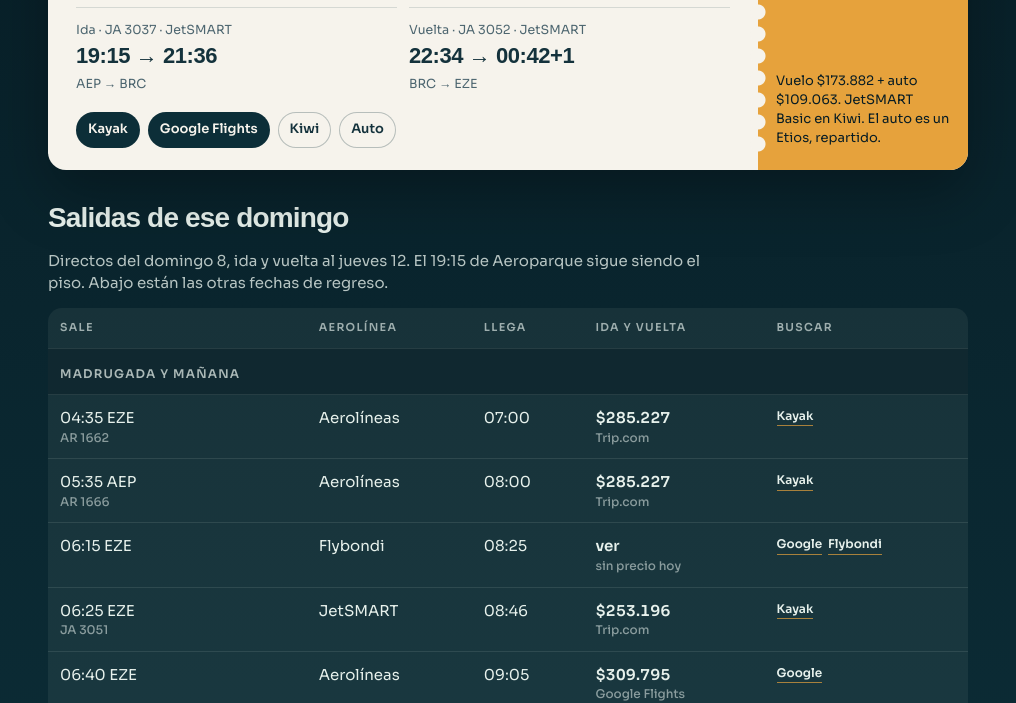
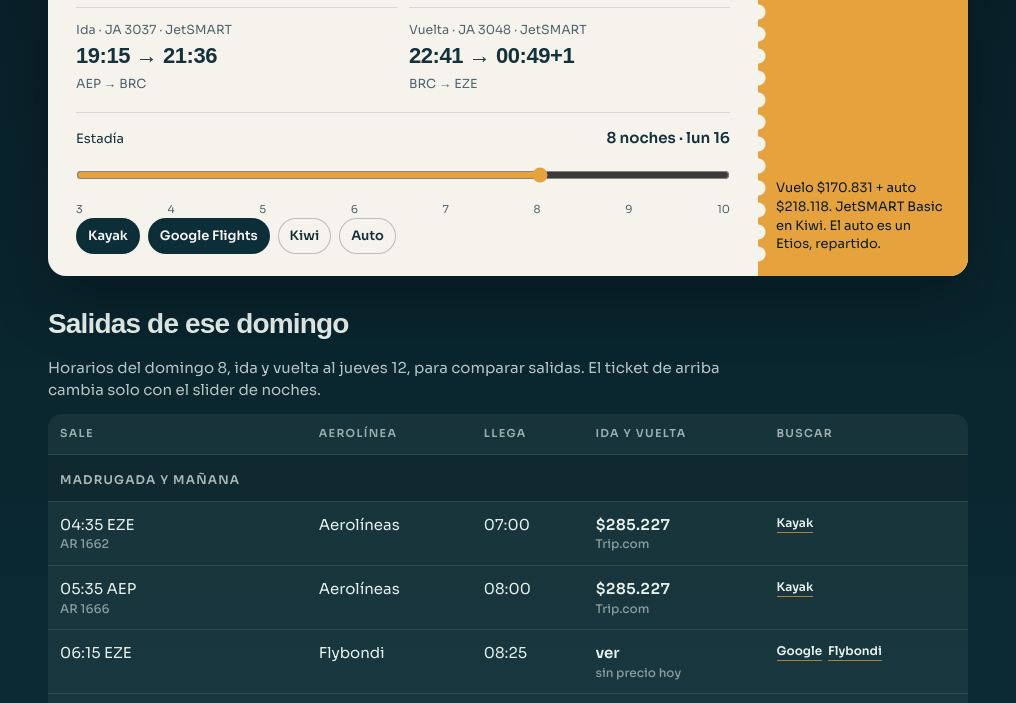
Before and after one commit to agusalex/bariloche-noviembre, a website: page index.html in a window 1280 px wide. Shown: the part 355-1058 px from the top of the page, without its empty margins (132-1148 px from the left). Drawn offline with Linux system fonts and the light colour scheme; a web font is replaced by a local one.

Commit message:
Fijar el regreso al lunes 16 y elegir la estadía con un slider.
El ticket principal carga solo el vuelo más barato de esas noches, de 3 a 10.

```diff
--- a/index.html
+++ b/index.html
@@ -359,6 +359,35 @@
     }
     .panel[hidden] { display: none; }
 
+    .stay {
+      margin-top: 16px;
+      padding-top: 14px;
+      border-top: 1px solid var(--line);
+    }
+    .stay label {
+      display: flex;
+      justify-content: space-between;
+      align-items: baseline;
+      gap: 12px;
+      font-size: 13px;
+      margin-bottom: 4px;
+    }
+    .stay strong { font-size: 15px; }
+    .stay input[type="range"] {
+      width: 100%;
+      height: 44px;
+      margin: 0;
+      accent-color: var(--sun);
+      cursor: pointer;
+    }
+    .stay-ticks {
+      display: flex;
+      justify-content: space-between;
+      font-size: 11px;
+      color: #4d6670;
+    }
+    tr.picked td { outline: 1px solid rgba(230, 162, 60, 0.55); }
+
     @media (prefers-reduced-motion: reduce) {
       html { scroll-behavior: auto; }
     }
@@ -394,41 +423,46 @@
     <div class="wrap">
     <article class="pass">
       <div class="pass-main">
-        <p class="eyebrow">Salís el domingo 8</p>
+        <p class="eyebrow js-eyebrow">Salís el domingo 8 · volvés el lunes 16</p>
         <div class="route">BUE <span class="line"></span> BRC</div>
-        <p class="when">Domingo 8 nov → jueves 12 nov · 4 noches · directo · ida Aeroparque, vuelta Ezeiza</p>
+        <p class="when js-when">Domingo 8 nov → lunes 16 nov · 8 noches · directo · ida Aeroparque</p>
         <div class="legs">
           <div class="leg">
-            <small>Ida · JA 3037 · JetSMART</small>
-            <b>19:15 → 21:36</b>
-            <small>AEP → BRC</small>
+            <small class="js-out-flight">Ida · JA 3037 · JetSMART</small>
+            <b class="js-out-time">19:15 → 21:36</b>
+            <small class="js-out-airports">AEP → BRC</small>
           </div>
           <div class="leg">
-            <small>Vuelta · JA 3052 · JetSMART</small>
-            <b>22:34 → 00:42+1</b>
-            <small>BRC → EZE</small>
+            <small class="js-in-flight">Vuelta · JA 3048 · JetSMART</small>
+            <b class="js-in-time">22:41 → 00:49+1</b>
+            <small class="js-in-airports">BRC → EZE</small>
           </div>
         </div>
+        <div class="stay">
+          <label for="stay-days">Estadía <strong class="js-stay-label">8 noches · lun 16</strong></label>
+          <input id="stay-days" type="range" min="3" max="10" value="8" step="1" aria-valuemin="3" aria-valuemax="10" aria-valuenow="8" aria-label="Cantidad de noches" />
+          <div class="stay-ticks"><span>3</span><span>4</span><span>5</span><span>6</span><span>7</span><span>8</span><span>9</span><span>10</span></div>
+        </div>
         <div class="actions">
-          <a href="https://www.kayak.com.ar/flights/BUE-BRC/2026-11-08/2026-11-12?sort=price_a">Kayak</a>
-          <a href="https://www.google.com/travel/flights/search?hl=es-419&amp;curr=ARS&amp;q=Flights%20from%20Buenos%20Aires%20to%20Bariloche%20on%202026-11-08%20through%202026-11-12">Google Flights</a>
-          <a class="ghost" href="https://www.kiwi.com/es/search/results/aep/brc/2026-11-08/2026-11-12">Kiwi</a>
-          <a class="ghost" href="https://www.kayak.com.ar/cars/BRC/2026-11-08/2026-11-12?sort=price_a">Auto</a>
+          <a class="js-link-kayak" href="https://www.kayak.com.ar/flights/BUE-BRC/2026-11-08/2026-11-16?sort=price_a">Kayak</a>
+          <a class="js-link-google" href="https://www.google.com/travel/flights/search?hl=es-419&amp;curr=ARS&amp;q=Flights%20from%20Buenos%20Aires%20to%20Bariloche%20on%202026-11-08%20through%202026-11-16">Google Flights</a>
+          <a class="ghost js-link-kiwi" href="https://www.kiwi.com/es/search/results/aep/brc/2026-11-08/2026-11-16">Kiwi</a>
+          <a class="ghost js-link-car" href="https://www.kayak.com.ar/cars/BRC/2026-11-08/2026-11-16?sort=price_a">Auto</a>
         </div>
       </div>
       <aside class="stub">
-        <div class="price" data-flight="173882" data-car="218126" data-note="JetSMART Basic en Kiwi. El auto es un Etios, repartido.">
+        <div class="price js-sun-price" data-flight="170831" data-car="436236" data-note="JetSMART Basic en Kiwi. El auto es un Etios, repartido.">
           <small class="js-hero-label">por persona · x2</small>
-          <span class="js-hero">$282.945</span>
+          <span class="js-hero">$388.949</span>
         </div>
-        <p class="js-hero-note">Vuelo $173.882 + auto $109.063. JetSMART Basic en Kiwi. El auto es un Etios, repartido.</p>
+        <p class="js-hero-note">Vuelo $170.831 + auto $218.118. JetSMART Basic en Kiwi. El auto es un Etios, repartido.</p>
       </aside>
     </article>
     </div>
 
   <section>
     <h2>Salidas de ese domingo</h2>
-    <p class="note">Directos del domingo 8, ida y vuelta al jueves 12. El 19:15 de Aeroparque sigue siendo el piso. Abajo están las otras fechas de regreso.</p>
+    <p class="note">Horarios del domingo 8, ida y vuelta al jueves 12, para comparar salidas. El ticket de arriba cambia solo con el slider de noches.</p>
     <table>
       <thead>
         <tr>
@@ -643,7 +677,7 @@
 
   <section>
     <h2>Cuándo volver</h2>
-    <p class="note">Misma ida el domingo 8. Cambia la vuelta. El piso con auto a x2 es volver el jueves 12: $282.945 por persona. Volver el lunes 16 baja el vuelo a $170.831, pero el auto de 8 noches se come la diferencia.</p>
+    <p class="note">Misma ida el domingo 8. El slider del ticket elige la estadía; acá están todas. El viaje principal es el lunes 16: vuelo $170.831. Con auto a x2, el jueves 12 sigue siendo más barato en total.</p>
     <table>
       <thead>
         <tr>
@@ -655,7 +689,7 @@
         </tr>
       </thead>
       <tbody>
-        <tr class="best" data-flight="173882" data-car="218126">
+        <tr data-nights="4" data-flight="173882" data-car="218126">
           <td data-label="Volver">Jue 12<span class="delta">4 noches · 19:15 AEP / 22:34 EZE</span></td>
           <td class="num" data-label="Vuelo">$173.882<span class="delta">JA 3037 · JA 3052</span></td>
           <td class="num" data-label="Auto / pers."><span class="js-car">$109.063</span></td>
@@ -668,7 +702,7 @@
             </div>
           </td>
         </tr>
-        <tr data-flight="221165" data-car="174235">
+        <tr data-nights="3" data-flight="221165" data-car="174235">
           <td data-label="Volver">Mié 11<span class="delta">3 noches · vuelta 23:00 el feriado</span></td>
           <td class="num" data-label="Vuelo">$221.165</td>
           <td class="num" data-label="Auto / pers."><span class="js-car">$87.118</span></td>
@@ -680,7 +714,7 @@
             </div>
           </td>
         </tr>
-        <tr data-flight="173882" data-car="272642">
+        <tr data-nights="5" data-flight="173882" data-car="272642">
           <td data-label="Volver">Vie 13<span class="delta">5 noches · vuelta 10:06</span></td>
           <td class="num" data-label="Vuelo">$173.882</td>
           <td class="num" data-label="Auto / pers."><span class="js-car">$136.321</span></td>
@@ -692,7 +726,7 @@
             </div>
           </td>
         </tr>
-        <tr data-flight="181508" data-car="381710">
+        <tr data-nights="7" data-flight="181508" data-car="381710">
           <td data-label="Volver">Dom 15<span class="delta">7 noches · vuelta 09:31</span></td>
           <td class="num" data-label="Vuelo">$181.508</td>
           <td class="num" data-label="Auto / pers."><span class="js-car">$190.855</span></td>
@@ -704,8 +738,8 @@
             </div>
           </td>
         </tr>
-        <tr data-flight="170831" data-car="436236">
-          <td data-label="Volver">Lun 16<span class="delta">8 noches · vuelo más barato de esta pestaña</span></td>
+        <tr class="best" data-nights="8" data-flight="170831" data-car="436236">
+          <td data-label="Volver">Lun 16<span class="delta">8 noches · viaje principal</span></td>
           <td class="num" data-label="Vuelo">$170.831</td>
           <td class="num" data-label="Auto / pers."><span class="js-car">$218.118</span></td>
           <td class="num" data-label="Total / pers."><span class="js-total">$388.949</span></td>
@@ -716,7 +750,7 @@
             </div>
           </td>
         </tr>
-        <tr data-flight="224216" data-car="346231">
+        <tr data-nights="6" data-flight="224216" data-car="346231">
           <td data-label="Volver">Sáb 14<span class="delta">6 noches · vuelta 09:16</span></td>
           <td class="num" data-label="Vuelo">$224.216</td>
           <td class="num" data-label="Auto / pers."><span class="js-car">$173.116</span></td>
@@ -728,7 +762,7 @@
             </div>
           </td>
         </tr>
-        <tr data-flight="175407" data-car="490774">
+        <tr data-nights="9" data-flight="175407" data-car="490774">
           <td data-label="Volver">Mar 17<span class="delta">9 noches · vuelta 22:21</span></td>
           <td class="num" data-label="Vuelo">$175.407</td>
           <td class="num" data-label="Auto / pers."><span class="js-car">$245.387</span></td>
@@ -740,7 +774,7 @@
             </div>
           </td>
         </tr>
-        <tr data-flight="170831" data-car="545306">
+        <tr data-nights="10" data-flight="170831" data-car="545306">
           <td data-label="Volver">Mié 18<span class="delta">10 noches · vuelta 17:02</span></td>
           <td class="num" data-label="Vuelo">$170.831</td>
           <td class="num" data-label="Auto / pers."><span class="js-car">$272.653</span></td>
@@ -1141,6 +1175,53 @@
 (function () {
   const money = (n) => "$" + Math.round(n).toLocaleString("es-AR");
   let people = 2;
+  let nights = 8;
+
+  const stays = {
+    3: { ret: "2026-11-11", label: "miércoles 11 nov", short: "mié 11", flight: 221165, car: 174235, outFlight: "JA 3037", outTime: "19:15 → 21:36", outAir: "AEP → BRC", inFlight: "JA 3046", inTime: "23:00 → 01:05+1", inAir: "BRC → AEP" },
+    4: { ret: "2026-11-12", label: "jueves 12 nov", short: "jue 12", flight: 173882, car: 218126, outFlight: "JA 3037", outTime: "19:15 → 21:36", outAir: "AEP → BRC", inFlight: "JA 3052", inTime: "22:34 → 00:42+1", inAir: "BRC → EZE" },
+    5: { ret: "2026-11-13", label: "viernes 13 nov", short: "vie 13", flight: 173882, car: 272642, outFlight: "JA 3037", outTime: "19:15 → 21:36", outAir: "AEP → BRC", inFlight: "JA 3042", inTime: "10:06 → 12:14", inAir: "BRC → EZE" },
+    6: { ret: "2026-11-14", label: "sábado 14 nov", short: "sáb 14", flight: 224216, car: 346231, outFlight: "JA 3037", outTime: "19:15 → 21:36", outAir: "AEP → BRC", inFlight: "JA 3040", inTime: "09:16 → 11:24", inAir: "BRC → AEP" },
+    7: { ret: "2026-11-15", label: "domingo 15 nov", short: "dom 15", flight: 181508, car: 381710, outFlight: "JA 3037", outTime: "19:15 → 21:36", outAir: "AEP → BRC", inFlight: "JA 3052", inTime: "09:31 → 11:39", inAir: "BRC → AEP" },
+    8: { ret: "2026-11-16", label: "lunes 16 nov", short: "lun 16", flight: 170831, car: 436236, outFlight: "JA 3037", outTime: "19:15 → 21:36", outAir: "AEP → BRC", inFlight: "JA 3048", inTime: "22:41 → 00:49+1", inAir: "BRC → EZE" },
+    9: { ret: "2026-11-17", label: "martes 17 nov", short: "mar 17", flight: 175407, car: 490774, outFlight: "JA 3037", outTime: "19:15 → 21:36", outAir: "AEP → BRC", inFlight: "JA 3052", inTime: "22:21 → 00:29+1", inAir: "BRC → EZE" },
+    10: { ret: "2026-11-18", label: "miércoles 18 nov", short: "mié 18", flight: 170831, car: 545306, outFlight: "JA 3037", outTime: "19:15 → 21:36", outAir: "AEP → BRC", inFlight: "JA 3044", inTime: "17:02 → 19:10", inAir: "BRC → AEP" },
+  };
+
+  function googleUrl(ret) {
+    return "https://www.google.com/travel/flights/search?hl=es-419&curr=ARS&q=Flights%20from%20Buenos%20Aires%20to%20Bariloche%20on%202026-11-08%20through%20" + ret;
+  }
+
+  function applyStay(value) {
+    nights = Number(value);
+    const stay = stays[nights];
+    if (!stay) return;
+    const pass = document.querySelector("#panel-sun8 .pass");
+    if (!pass) return;
+    pass.querySelector(".js-eyebrow").textContent = "Salís el domingo 8 · volvés el " + stay.label.replace(" nov", "");
+    pass.querySelector(".js-when").textContent = "Domingo 8 nov → " + stay.label + " · " + nights + " noches · directo · el más barato de esa estadía";
+    pass.querySelector(".js-out-flight").textContent = "Ida · " + stay.outFlight + " · JetSMART";
+    pass.querySelector(".js-out-time").textContent = stay.outTime;
+    pass.querySelector(".js-out-airports").textContent = stay.outAir;
+    pass.querySelector(".js-in-flight").textContent = "Vuelta · " + stay.inFlight + " · JetSMART";
+    pass.querySelector(".js-in-time").textContent = stay.inTime;
+    pass.querySelector(".js-in-airports").textContent = stay.inAir;
+    pass.querySelector(".js-stay-label").textContent = nights + " noches · " + stay.short;
+    const slider = document.getElementById("stay-days");
+    slider.value = String(nights);
+    slider.setAttribute("aria-valuenow", String(nights));
+    pass.querySelector(".js-link-kayak").href = "https://www.kayak.com.ar/flights/BUE-BRC/2026-11-08/" + stay.ret + "?sort=price_a";
+    pass.querySelector(".js-link-google").href = googleUrl(stay.ret);
+    pass.querySelector(".js-link-kiwi").href = "https://www.kiwi.com/es/search/results/aep/brc/2026-11-08/" + stay.ret;
+    pass.querySelector(".js-link-car").href = "https://www.kayak.com.ar/cars/BRC/2026-11-08/" + stay.ret + "?sort=price_a";
+    const price = pass.querySelector(".js-sun-price");
+    price.dataset.flight = String(stay.flight);
+    price.dataset.car = String(stay.car);
+    document.querySelectorAll("#panel-sun8 tr[data-nights]").forEach((row) => {
+      row.classList.toggle("picked", Number(row.dataset.nights) === nights);
+    });
+    applyPeople(people);
+  }
 
   function applyPeople(n) {
     people = n;
@@ -1194,9 +1275,19 @@
     showTab(btn.dataset.tab);
   });
 
+  document.getElementById("stay-days").addEventListener("input", (e) => {
+    applyStay(e.target.value);
+  });
+
+  document.querySelector("#panel-sun8").addEventListener("click", (e) => {
+    const row = e.target.closest("tr[data-nights]");
+    if (!row) return;
+    applyStay(row.dataset.nights);
+  });
+
   const initial = location.hash === "#todas" ? "all" : "sun8";
   showTab(initial);
-  applyPeople(2);
+  applyStay(8);
 })();
 </script>
 
```
